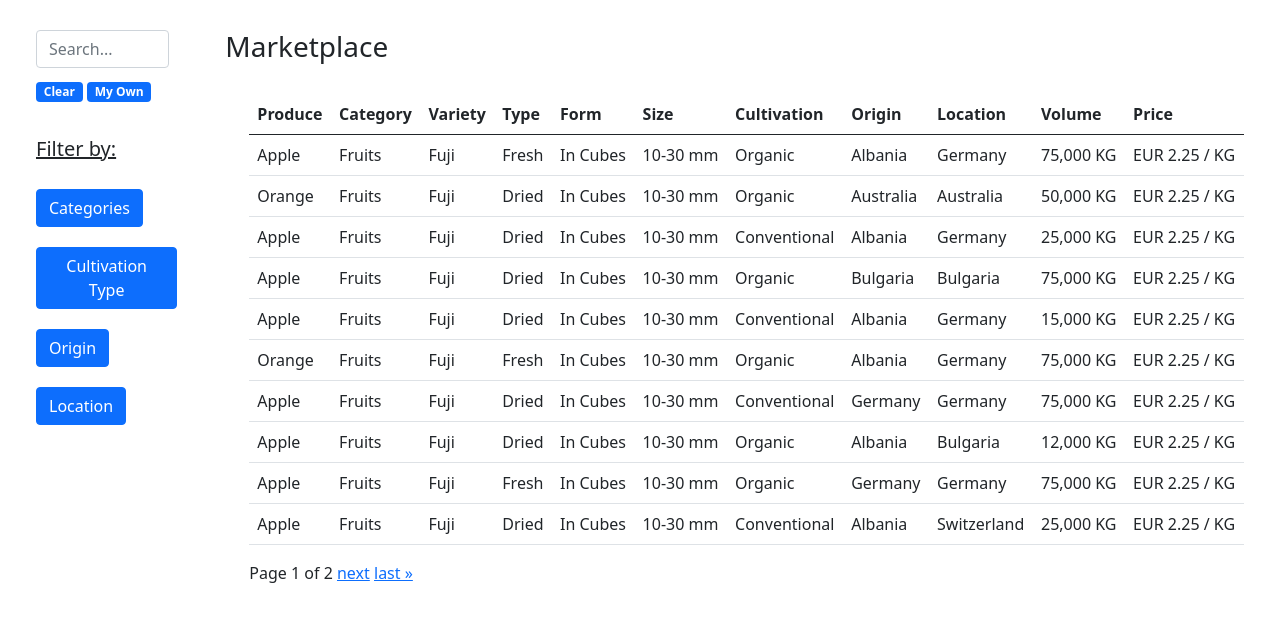
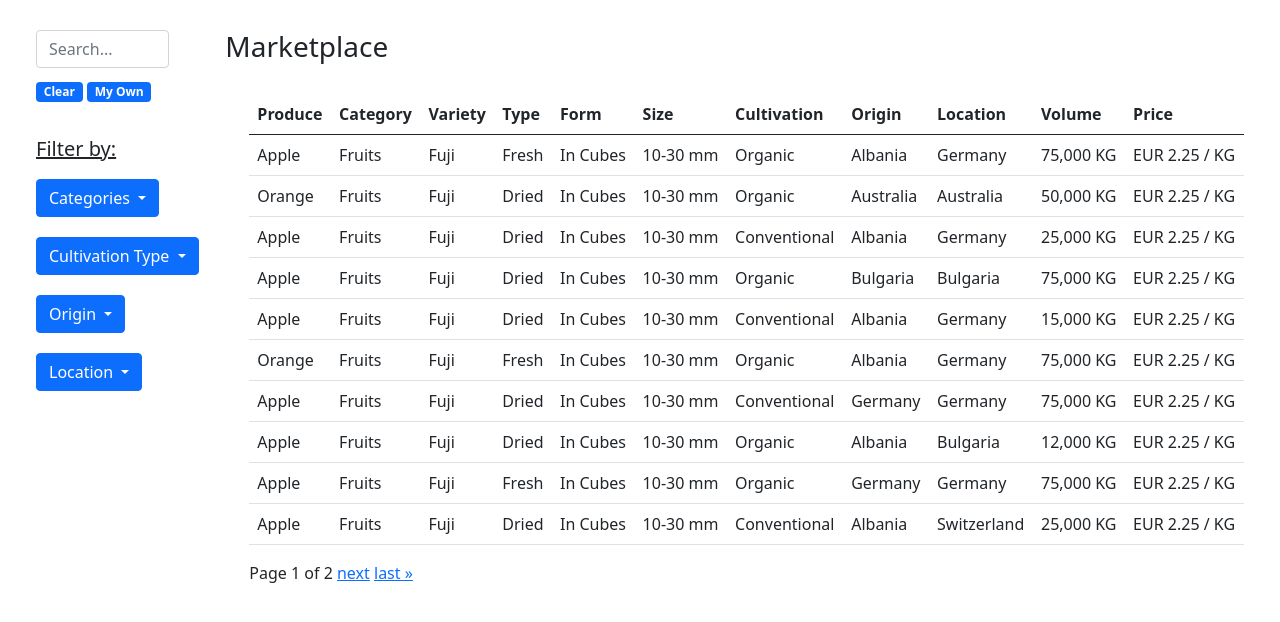
Before and after one commit to erinbedri/Agri_Trade---django-project, a Django app: page /marketplace/ in a window 1280 px wide. Shown: the part 56-678 px from the top of the page. Run offline with Django 4.2, Linux system fonts and the light colour scheme; a user stored in the database is signed in; data comes from the database, SQL or seed files in the repository.

Commit message:
Fixed filter buttons on marketplace

```diff
--- a/agri_trade/marketplace/templates/marketplace/marketplace.html
+++ b/agri_trade/marketplace/templates/marketplace/marketplace.html
@@ -23,7 +23,7 @@
                             <h5 style="margin-top: 25px"><u>Filter by:</u></h5>
 
                             <div>
-                                <button type="button" class="btn btn-primary" style="margin-top: 20px"
+                                <button type="button" class="btn btn-primary dropdown-toggle" style="margin-top: 10px"
                                         data-bs-toggle="collapse" data-bs-target="#category">Categories
                                 </button>
                                 <div id="category" class="collapse card card-body" style="margin-top: 20px">
@@ -36,7 +36,7 @@
                             </div>
 
                             <div>
-                                <button type="button" class="btn btn-primary" style="margin-top: 20px"
+                                <button type="button" class="btn btn-primary dropdown-toggle" style="margin-top: 20px"
                                         data-bs-toggle="collapse" data-bs-target="#cultivationType">Cultivation Type
                                 </button>
                                 <div id="cultivationType" class="collapse card card-body" style="margin-top: 20px">
@@ -49,7 +49,7 @@
                             </div>
 
                             <div>
-                                <button type="button" class="btn btn-primary" style="margin-top: 20px"
+                                <button type="button" class="btn btn-primary dropdown-toggle" style="margin-top: 20px"
                                         data-bs-toggle="collapse" data-bs-target="#origin">Origin
                                 </button>
                                 <div id="origin" class="collapse card card-body" style="margin-top: 20px">
@@ -62,7 +62,7 @@
                             </div>
 
                             <div>
-                                <button type="button" class="btn btn-primary" style="margin-top: 20px"
+                                <button type="button" class="btn btn-primary dropdown-toggle" style="margin-top: 20px"
                                         data-bs-toggle="collapse" data-bs-target="#location">Location
                                 </button>
                                 <div id="location" class="collapse card card-body" style="margin-top: 20px">
```
